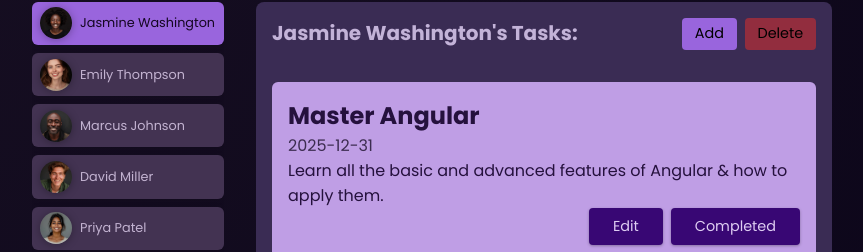
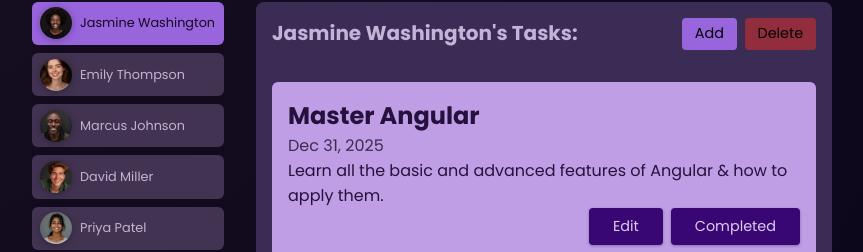
Before and after one commit to TROX25/Angular-app, an Angular app: page / in a window 1280 px wide. Both pictures are taken after a click on the button "Jasmine Washington". Shown: the part 270-522 px from the top of the page, without its empty margins (208-1071 px from the left). Built offline with nearby package versions, Linux system fonts and the light colour scheme.

Commit message:
feat: format due date in task component and include DatePipe in imports

```diff
--- a/src/app/tasks/task/task.html
+++ b/src/app/tasks/task/task.html
@@ -1,7 +1,8 @@
 <app-card>
     <article>
     <h2>{{ task().title }}</h2>
-    <time>{{ task().dueDate }}</time>
+    <!-- https://angular.dev/api/common/DatePipe -->
+    <time>{{ task().dueDate | date :'mediumDate' }}</time>
     <summary>{{ task().summary }}</summary>
     <p class="actions">
         <button (click)="editTask()">Edit</button>
--- a/src/app/tasks/task/task.ts
+++ b/src/app/tasks/task/task.ts
@@ -1,9 +1,10 @@
 import { Component, input, output } from '@angular/core';
 import { Card } from "../../shared/card/card";
+import { DatePipe } from '@angular/common';
 
 @Component({
   selector: 'app-task',
-  imports: [Card],
+  imports: [Card, DatePipe],
   templateUrl: './task.html',
   styleUrl: './task.css',
 })
```
